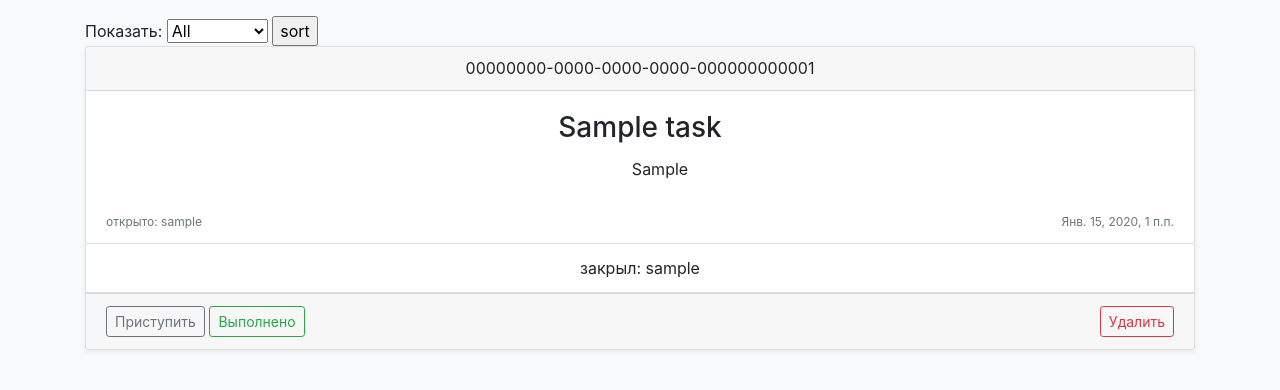
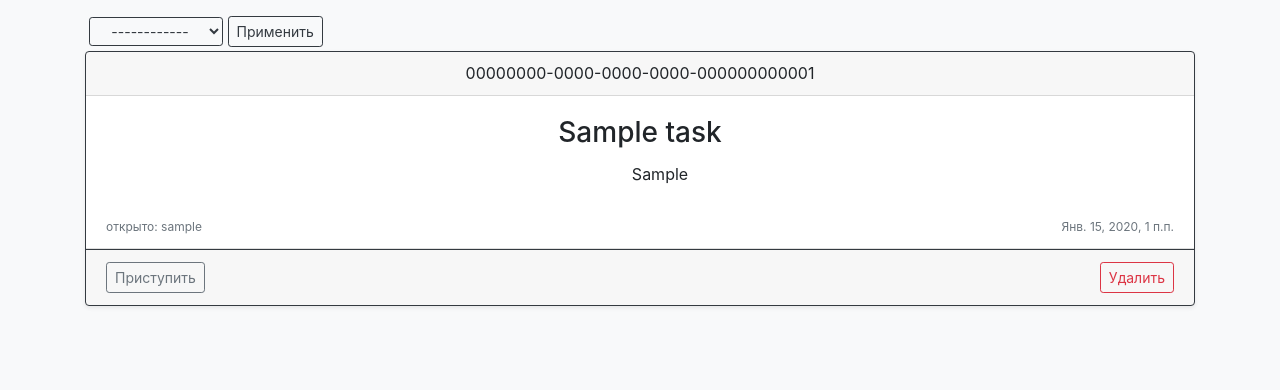
Before and after one commit to Koti4ch/webapplication, a Django app: page /task/taskmanager/ in a window 1280 px wide. Shown: the part 57-447 px from the top of the page. Run offline with Django 3.2, Linux system fonts and the light colour scheme; a user stored in the database is signed in; tables that the repository leaves empty hold one stand-in row (values such as "Sample post"); some libraries are stand-ins or nearby versions.

Commit message:
taskmanager added

```diff
--- a/tasksapp/views.py
+++ b/tasksapp/views.py
@@ -5,14 +5,16 @@ from .forms import createNewTaskForm
 from authuser.models import User
 from .models import Task
 from django.utils.text import slugify
+from authuser.forms import LoginForm
 # Create your views here.
 
 
 
 def startCreateTask(request):
     if request.method == 'GET':
+        login_form = LoginForm()
         createtaskform = createNewTaskForm()
-        return render(request, 'tasksapp/createnewtask_page.html', {'createtaskform': createtaskform})
+        return render(request, 'tasksapp/createnewtask_page.html', {'createtaskform': createtaskform, 'login_form': login_form})
 
     if request.method == "POST":
         createtaskform = createNewTaskForm(data=request.POST)
@@ -49,14 +51,18 @@ class TaskManagerView(View):
     Taskmanager help us to change task status
     '''
     def get(self, request):
+        login_form = LoginForm()
+        content = {}
+        content['login_form'] = login_form
         if 'sort_by' in request.GET:
+            content['sort'] = request.GET['sort_by']
             if request.GET['sort_by'] == 'all':
                 tasklist = Task.objects.all().order_by('-create_time')
             else:
                 tasklist = Task.objects.filter(task_status=request.GET['sort_by']).order_by('-create_time')
         else:
             tasklist = Task.objects.all().order_by('-create_time')
-        content = {"tasklist": tasklist}
+        content["tasklist"] = tasklist
 
         return render(request, 'tasksapp/taskmanager_page.html', content)
 
@@ -66,19 +72,19 @@ class TaskManagerActionsView(View):
     TasmanagerActions help us to change task statuses
     '''
     def post(self, request, action, task):
-        print(request.user.username, request.user.id)
         obj = Task.objects.get(pk=task)
+
         if action == 'start':
             obj.task_status = obj.STATUSES[1][0]
-            obj.save()
         elif action == 'delete':
+            if obj.task_status == obj.STATUSES[3][0]:
+                obj.delete()
+                return redirect('taskmanager')
             obj.task_status = obj.STATUSES[3][0]
             obj.closed_by = User.objects.get(pk=request.user.id)
-            obj.delete()
         elif action == 'success':
             obj.task_status = obj.STATUSES[2][0]
             obj.closed_by = User.objects.get(pk=request.user.id)
-            obj.save()
 
-
+        obj.save()
         return redirect('taskmanager')
--- a/templates/base_tmpl.html
+++ b/templates/base_tmpl.html
@@ -111,19 +111,20 @@
 
                 <div class="card mb-4 shadow-sm">
                     <div class="card-header">
-                        <h4 class="my-0 font-weight-normal">Task App</h4>
+                        <h4 class="my-0 font-weight-normal">Задания</h4>
                     </div>
                     <div class="card-body">
                         <h1 class="card-title pricing-card-title">ИКОНКА <small class="text-muted">для сервиса</small>
                         </h1>
                         <ul class="list-unstyled mt-3 mb-4">
-                            <li>Небольшое описание</li>
-                            <li>приложения и ссылка</li>
-                            <li>для перехода к</li>
-                            <li>выбранному сервису</li>
+                            <li>Используйте для описания</li>
+                            <li>неисправностей, возникающих</li>
+                            <li>во время работы на БЗМках</li>
+                            <li>--</li>
                         </ul>
                         {% if request.user.is_authenticated %}
-                        <a href="{% url 'taskapp' %}" class="btn btn-lg btn-block btn-outline-primary">Начать</a>
+                        <a href="{% url 'taskapp' %}" class="btn btn-lg btn-outline-primary">Создание</a>
+                        <a href="{% url 'taskmanager' %}" class="btn btn-lg btn-outline-primary">Управление</a>
                         {% else %}
                         <div class="alert alert-warning" role="alert">
                             доступно только для зарегистрированных пользователей
--- a/templates/tasksapp/createnewtask_page.html
+++ b/templates/tasksapp/createnewtask_page.html
@@ -1,5 +1,9 @@
 {% extends 'base_tmpl.html' %}
 {% load static %}
+
+{% block title %}
+Создать задание
+{% endblock %}
 
 {% block adition_meta %}
 <link rel="stylesheet" href="{% static 'css/custom.css' %}">
@@ -24,7 +28,7 @@
                 </div>
         </fieldset>
         <div class="d-flex pb-3">
-            <input class="btn btn-outline-primary mx-auto" type="submit" value="открыть"
+            <input class="btn btn-outline-primary mx-auto" type="submit" value="ОТКРЫТЬ"
                 style="height: 44px; width: 220px;">
         </div>
         </div>
--- a/templates/tasksapp/taskmanager_page.html
+++ b/templates/tasksapp/taskmanager_page.html
@@ -6,22 +6,23 @@
 {% endblock %}
 
 {% block content %}
-<form action="{% url 'taskmanager' %}" method="GET">
-    Показать:
-    <select name="sort_by">
-        <option selected value="all">All</option>
-        <option value="0">Closed</option>
-        <option value="3">Success</option>
-        <option value="1">Opened</option>
-        <option value="2">In process</option>
+<form class="m-1" action="{% url 'taskmanager' %}" method="GET">
+    <select class="btn btn-sm btn-outline-dark" name="sort_by">
+        <option disabled selected>------------</option>
+        <option {% if sort == 'all' %}selected{% endif %} value="all">Все</option>
+        <option {% if sort == '0' %}selected{% endif %} value="0">Закрытые</option>
+        <option {% if sort == '3' %}selected{% endif %} value="3">Выполненные</option>
+        <option {% if sort == '1' %}selected{% endif %} value="1">Открытые</option>
+        <option {% if sort == '2' %}selected{% endif %} value="2">В процессе</option>
     </select>
-    <input type="submit" value="sort">
+    <input class="btn btn-sm btn-outline-dark" type="submit" value="Применить">
 </form>
 
 {% for task in tasklist %}
     <div class="card-deck mb-3 text-center">
-        <div class="card mb-4 shadow-sm {% if task.task_status == '3' %}border-success{% elif task.task_status == '2'%}border-warning{% elif task.task_status == '0' %}border-danger{%endif%}">
-            <div class="card-header">
+        <!-- <div class="card mb-4 shadow-sm {% if task.task_status == '3' %}border-success{% elif task.task_status == '1'%}border-dark{% elif task.task_status == '2'%}border-warning{% elif task.task_status == '0' %}border-danger{%endif%}"> -->
+        <div class="card mb-4 shadow-sm border-dark">
+            <div class="card-header setcolor" data-taskstatus='{{task.task_status}}'>
                 <h6 class="my-0 font-weight-normal">{{task.task_id}}</h6>
             </div>
             <div class="card-body">
@@ -31,29 +32,35 @@
                 </ul>
             </div>
             <ul class="list-group list-group-flush">
-                <li class="list-group-item text-muted d-flex justify-content-between">
-                    <div style="font-size: 12px;">открыто: {{ task.open_by }}</div>
+                <li class="list-group-item text-muted d-flex justify-content-between align-items-end">
+                    <div>
+                        <div class="d-flex flex-column align-items-start" style="font-size: 12px;">
+                        <p class="m-0">открыто: <span>{{ task.open_by }}</span></p>
+                        {% if task.task_status == '3' %}
+                        <p class="m-0">завершено: <span>{{ task.closed_by }}</span></p>
+                        {% endif %}
+                        </div>
+                    </div>
                     <div style="font-size: 12px;">{{ task.create_time }}</div>
                 </li>
-            {% if request.user.is_authenticated %}
-                <li class="list-group-item">закрыл: {{ task.closed_by }}</li>
-            {% endif %}
             </ul>
             {% if request.user.is_authenticated %}
-            <div class="card-footer">
+            <div class="card-footer setborder" data-taskstatus='{{task.task_status}}'>
                 <form class="d-flex justify-content-{% if task.task_status == '1' or task.task_status == '2' %}between{% else %}end{% endif %}" method="POST">
                     {% csrf_token %}
                 {% if task.task_status == '1' or task.task_status == '2' %}
                 <div>
-                <button class="btn btn-sm btn-outline-secondary" formaction="{% url 'taskmanageraction' 'start' task.task_id %}">Приступить</button>
-                <button class="btn btn-sm btn-outline-success" formaction="{% url 'taskmanageraction' 'success' task.task_id %}">Выполнено</button>
+                    {% if task.task_status == '1' %}
+                    <button class="btn btn-sm btn-outline-secondary" formaction="{% url 'taskmanageraction' 'start' task.task_id %}">Приступить</button>
+                    {% elif  task.task_status == '2' %}
+                    <button class="btn btn-sm btn-outline-success" formaction="{% url 'taskmanageraction' 'success' task.task_id %}">Выполнено</button>
+                    {% endif %}
                 </div>
                 {% endif %}
                 <button class="btn btn-sm btn-outline-danger" formaction="{% url 'taskmanageraction' 'delete' task.task_id %}">Удалить</button>
                 </form>
             </div>
             {% endif %}
-
         </div>
     </div>
 {% endfor %}
```
Also changed, not shown: authuser/static/js/custom.js (+70 -0 lines), 1db.sqlite3 (deleted), 1 other file.
